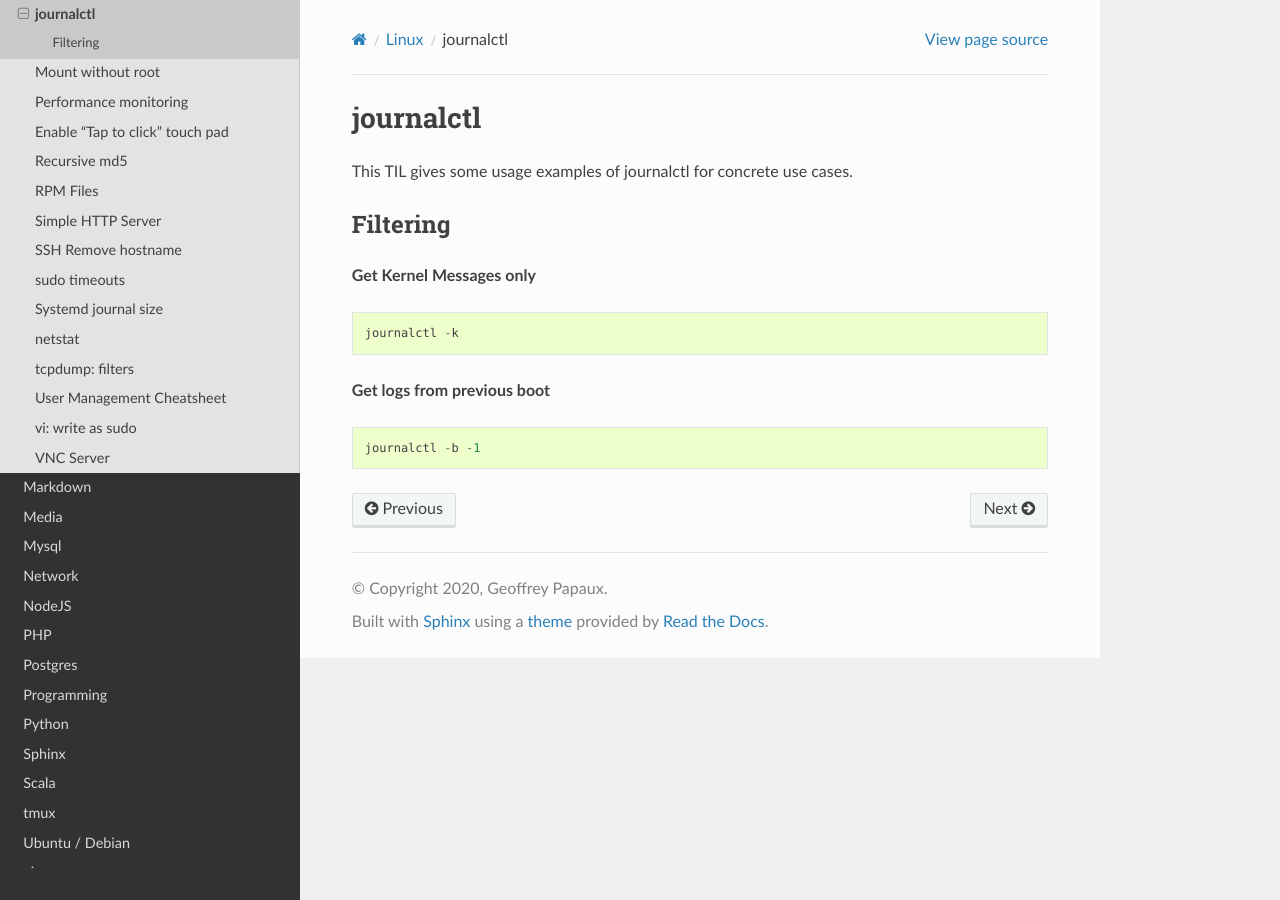
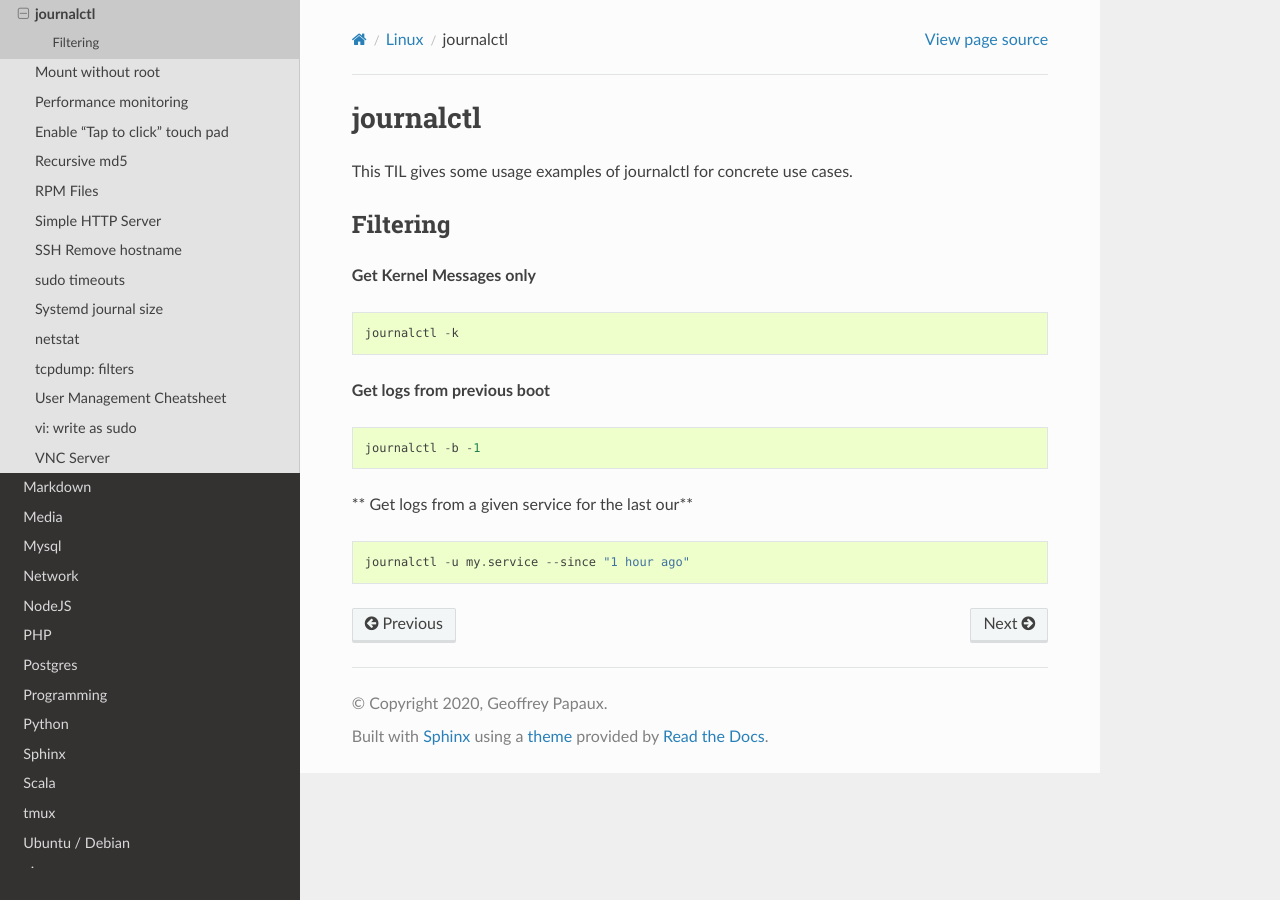
Before and after one commit to papaux/til, a Sphinx documentation site: the page built from source/linux/journalctl.rst, in a window 1280 px wide. Built offline with Sphinx 7.4.7 and the Read the Docs theme 2.0.0, drawn with Linux system fonts in a browser that asks for light colours.

Commit message:
add: journalctl command

```diff
--- a/source/linux/journalctl.rst
+++ b/source/linux/journalctl.rst
@@ -17,3 +17,9 @@ Filtering
 ::
 
   journalctl -b -1
+
+** Get logs from a given service for the last our**
+
+::
+
+  journalctl -u my.service --since "1 hour ago"
```
